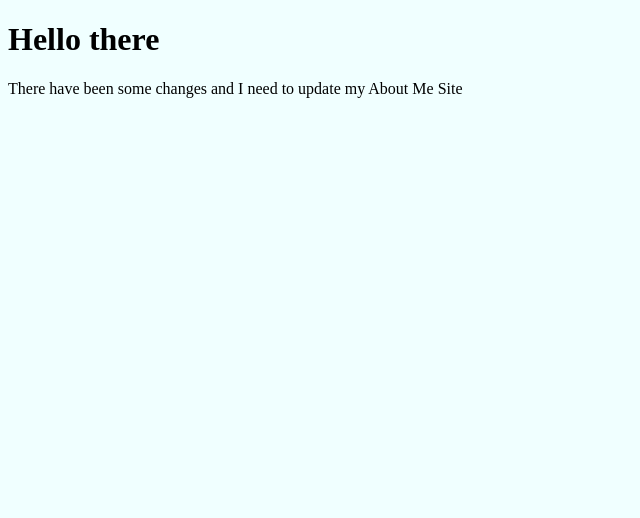
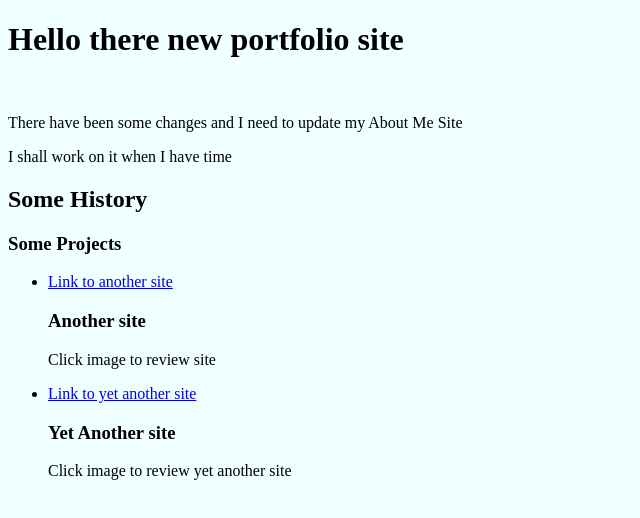
Before and after one commit to ruthbins/Site, a plain HTML site: page index.html in a window 1280 px wide. Shown: the whole page, without its empty margins (0-640 px from the left). Drawn offline with Linux system fonts and the light colour scheme.

Commit message:
js file added

```diff
--- a/index.html
+++ b/index.html
@@ -7,8 +7,34 @@
         <title>My Site</title>
   </head>
   <body>
-    <h1>Hello there</h1>
+    <header>
+    <div>
+
+    <h1>Hello there <strong>new</strong> portfolio site</h1>
+    <img src="" alt="">
     <p>There have been some changes and I need to update my About Me Site</p>
+    <p>I shall work on it when I have time</p>
+    </header>
+    </div>
+    <div class="portfolio">
+      <div class="section-title">
+        <h2>Some History</h2>
+        <h3>Some Projects</h3>
+      </div>
+<ul>
+  <li>
+    <a href="#">Link to another site</a>
+    <h3>Another site</h3>
+<p>Click image to review site</p>
+  </li>
+  <li>
+      <a href="#">Link to yet another site</a>
+    <h3>Yet Another site</h3>
+<p>Click image to review yet another site</p>
+  </li>
+</ul>
+
+</div>
     <script src="script.js"></script>
   </body>
 </html>
```
